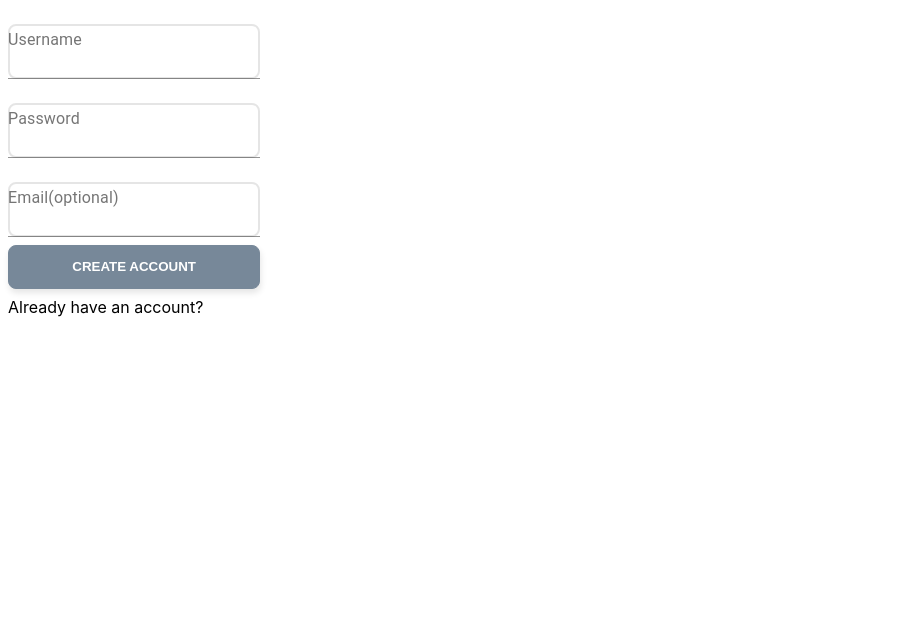
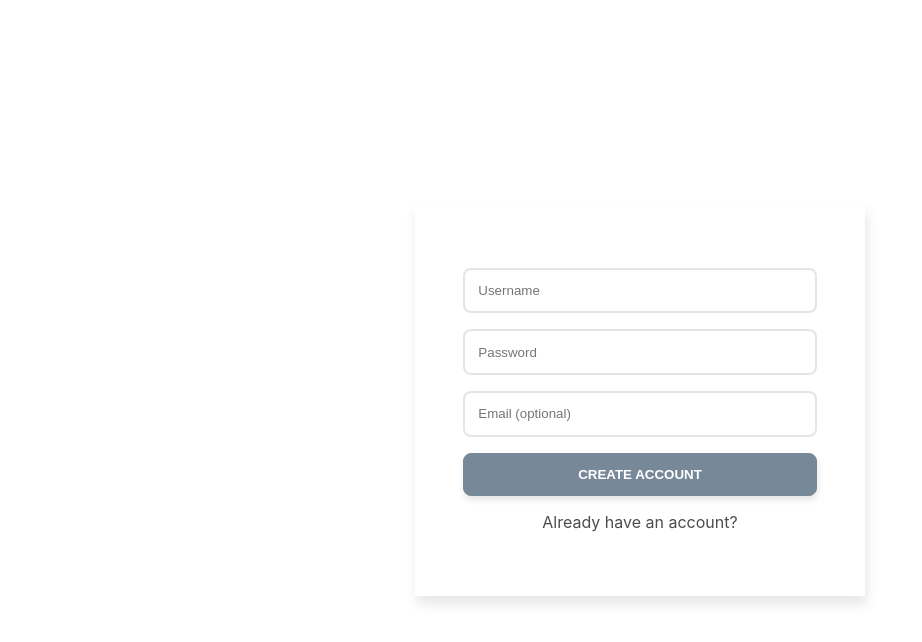
Before and after one commit to Muh-Hasan/DiariesApp, a React (Create React App) app: page / in a window 1280 px wide. Both pictures are taken after a click on the element "No account? Create one". Shown: the top 642 px of the page, without its empty margins (0-922 px from the left). Built offline with nearby package versions, Linux system fonts and the light colour scheme; what miragejs would draw is missing.

Commit message:
login sigin up changes

```diff
--- a/src/features/auth/Auth.tsx
+++ b/src/features/auth/Auth.tsx
@@ -12,20 +12,6 @@ import { setUser } from './userSlice';
 import { AuthResponse } from '../../services/mirage/routes/user';
 import { useAppDispatch } from '../../store';
 
-// material ui
-import { createStyles, makeStyles, Theme } from '@material-ui/core/styles';
-import TextField from '@material-ui/core/TextField';
-
-const useStyles = makeStyles((theme: Theme) =>
-  createStyles({
-    root: {
-      '& > *': {
-        margin: theme.spacing(1),
-        width: '25ch',
-      },
-    },
-  }),
-);
 
 const schema = Yup.object().shape({
   username: Yup.string()
@@ -63,43 +49,58 @@ const Auth: FC = () => {
         setLoading(false);
       });
   };
-  const classes = useStyles();
 
   return (
-    <div>
-      <form className={classes.root} noValidate autoComplete="off"  onSubmit={handleSubmit(submitForm)}>
-        <div>
-          <TextField id="standard-basic" label="Username" ref={register} />
+    <div className="auth">
+      <div className="card">
+        <form onSubmit={handleSubmit(submitForm)}>
+          <div className="inputWrapper">
+            <input ref={register} name="username" placeholder="Username" />
             {errors && errors.username && (
-            <p>{errors.username.message}</p>
+              <p className="error">{errors.username.message}</p>
             )}
           </div>
-        <div>
-          <TextField id="standard-basic" label="Password" ref={register} type="password" />
+
+          <div className="inputWrapper">
+            <input
+              ref={register}
+              name="password"
+              type="password"
+              placeholder="Password"
+            />
             {errors && errors.password && (
-            <p>{errors.password.message}</p>
+              <p className="error">{errors.password.message}</p>
             )}
           </div>
+
           {!isLogin && (
             <div className="inputWrapper">
-            <TextField id="standard-basic" label="Email(optional)" ref={register} />
+              <input
+                ref={register}
+                name="email"
+                placeholder="Email (optional)"
+              />
               {errors && errors.email && (
                 <p className="error">{errors.email.message}</p>
               )}
             </div>
           )}
-        <div>
+
+          <div className="inputWrapper">
             <button type="submit" disabled={loading}>
               {isLogin ? 'Login' : 'Create account'}
             </button>
           </div>
-        <p onClick ={() => setIsLogin(!isLogin)}>
+
+          <p
+            onClick={() => setIsLogin(!isLogin)}
+            style={{ cursor: 'pointer', opacity: 0.7 }}
+          >
             {isLogin ? 'No account? Create one' : 'Already have an account?'}
           </p>
-
         </form>
       </div>
-
+    </div>
   );
 };
 
```
Lines whose indentation alone changed are shown as unchanged.
